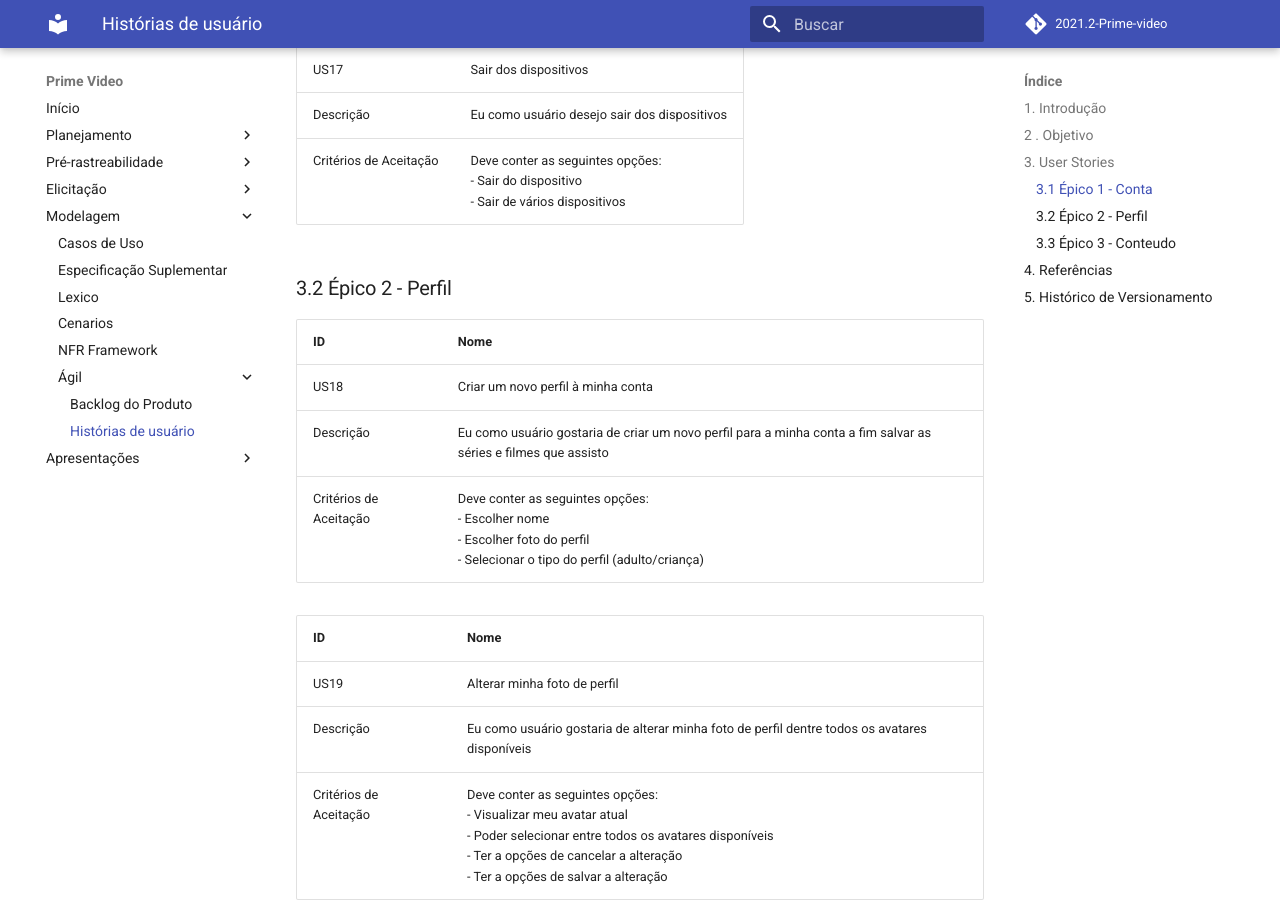
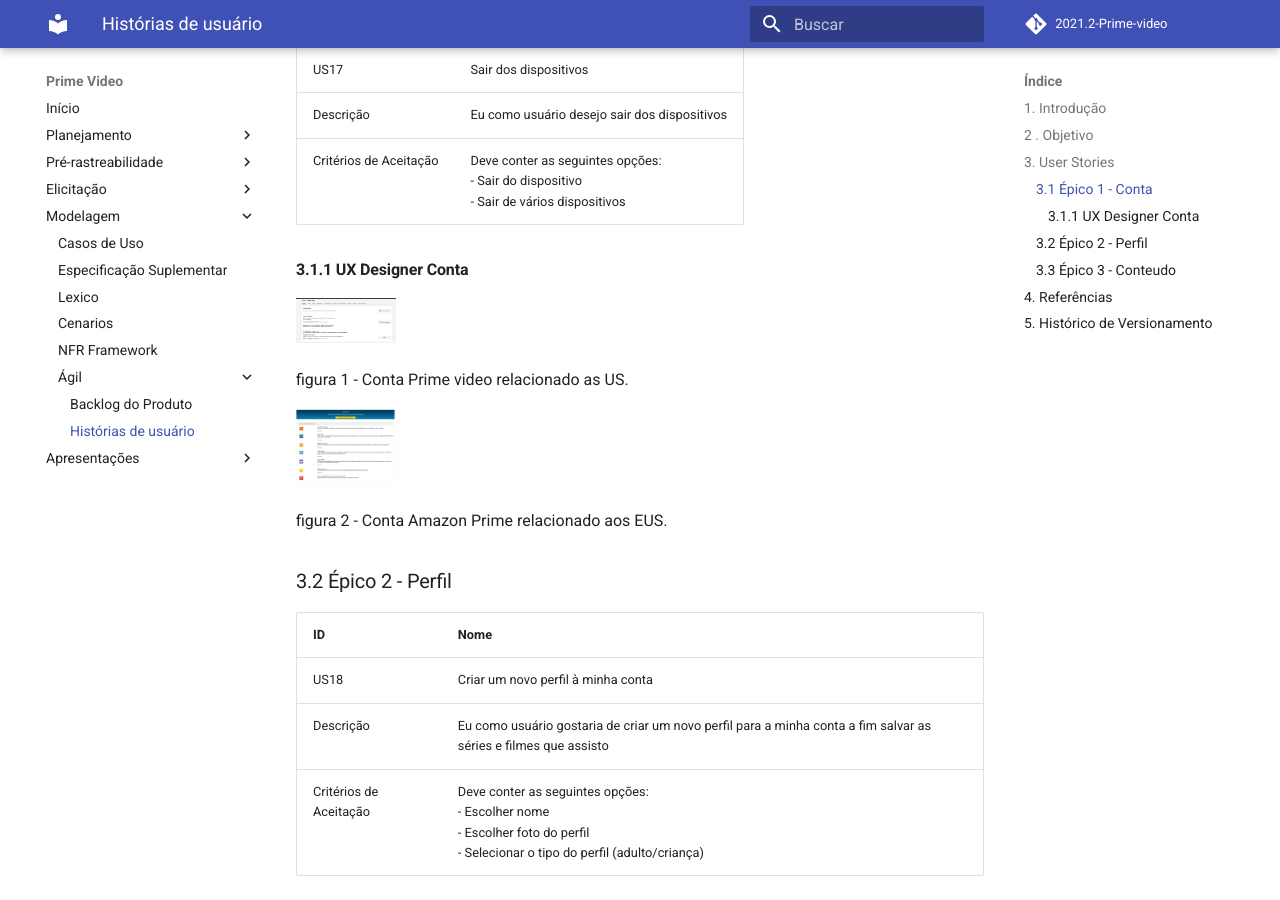
Before and after one commit to Requisitos-de-Software/2021.2-Prime-video, an MkDocs documentation site: the page built from docs/modelagem/agil/user_story.md, in a window 1280 px wide and 900 px high, scrolled down 5913 px. Built offline with MkDocs 1.6.1 and Material for MkDocs 9.7.7, drawn with Linux system fonts in a browser that asks for light colours; comment, search, counter and statistics services are not loaded.

Commit message:
Colocando as figuras do UX

```diff
--- a/docs/modelagem/agil/user_story.md
+++ b/docs/modelagem/agil/user_story.md
@@ -158,6 +158,24 @@
 | US17 | Sair dos dispositivos |
 | Descrição | Eu como usuário desejo sair dos dispositivos |
 | Critérios de Aceitação | Deve conter as seguintes opções: </br> - Sair do dispositivo </br>  - Sair de vários dispositivos </br>    |
+
+
+#### 3.1.1 UX Designer Conta
+
+![drawing](../../assets/img/primeConta.png)
+
+<p align="center">
+    figura 1 - Conta Prime video relacionado as US.
+</p>
+
+![drawing](../../assets/img/primeContaAmazon.png)
+
+<p align="center">
+    figura 2 - Conta Amazon Prime relacionado aos EUS.
+</p>
+
+
+
 
 ### 3.2 Épico 2 - Perfil
 
```
Also changed, not shown: docs/assets/img/primeContaAmazon.png (added).
